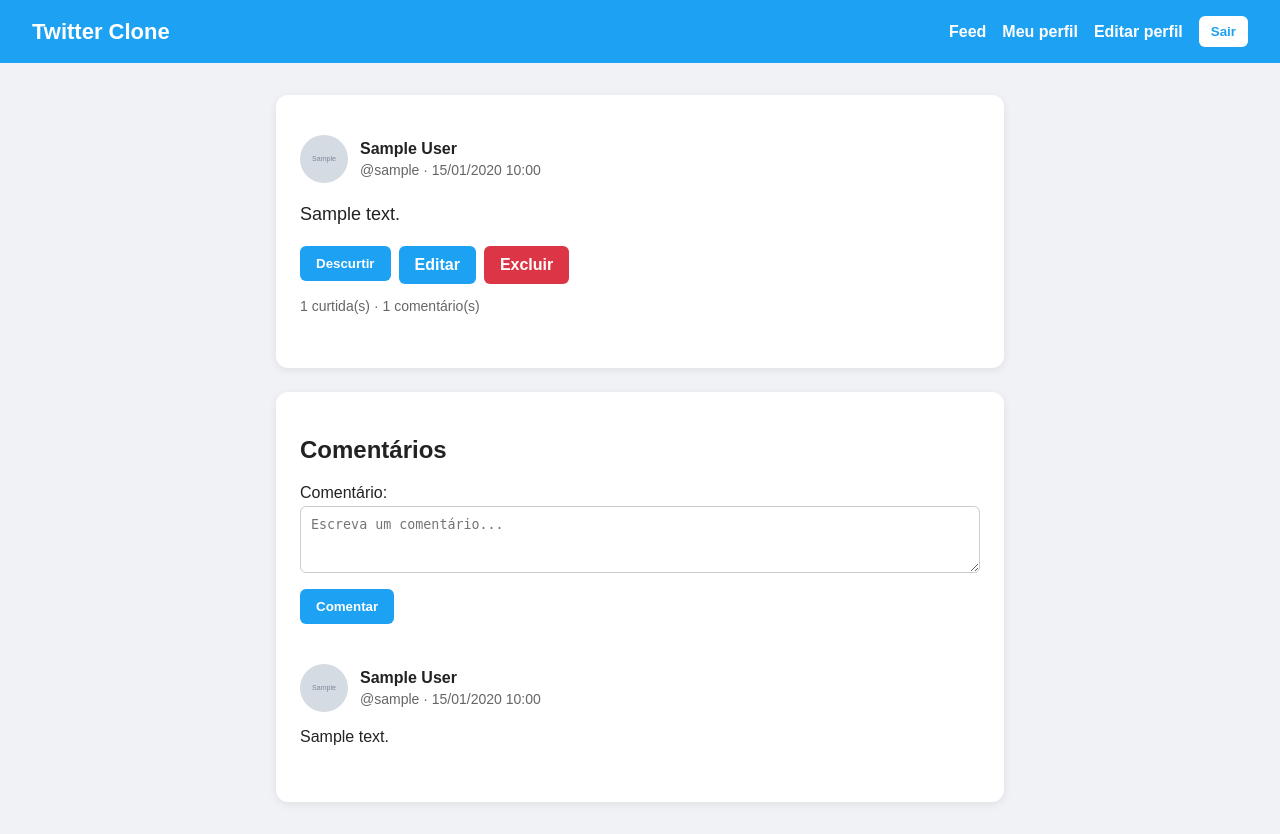
After one commit to ElMathidones/twitter-clone-ebac, a Django app: page /posts/1/ in a window 1280 px wide. The commit adds this page. Run offline with Django 5.2, Linux system fonts and the light colour scheme; a user stored in the database is signed in; tables that the repository leaves empty hold one stand-in row (values such as "Sample post"); grey boxes marked "Sample" are stand-in pictures.

Commit message:
Add likes and comments

```diff
--- a/accounts/views.py
+++ b/accounts/views.py
@@ -44,6 +44,9 @@ def profile_view(request, username):
     followers_count = profile_user.followers.count()
     following_count = profile_user.following.count()
     posts = profile_user.posts.all()
+    liked_post_ids = set(
+        request.user.likes.values_list('post_id', flat=True)
+    )
 
     return render(request, 'accounts/profile.html', {
         'profile_user': profile_user,
@@ -51,6 +54,7 @@ def profile_view(request, username):
         'followers_count': followers_count,
         'following_count': following_count,
         'posts': posts,
+        'liked_post_ids': liked_post_ids,
     })
 
 
--- a/posts/forms.py
+++ b/posts/forms.py
@@ -1,6 +1,6 @@
 from django import forms
 
-from .models import Post
+from .models import Comment, Post
 
 
 class PostForm(forms.ModelForm):
@@ -17,3 +17,19 @@ class PostForm(forms.ModelForm):
                 'maxlength': 280,
             })
         }
+
+
+class CommentForm(forms.ModelForm):
+    class Meta:
+        model = Comment
+        fields = ['content']
+        labels = {
+            'content': 'Comentário',
+        }
+        widgets = {
+            'content': forms.Textarea(attrs={
+                'rows': 3,
+                'placeholder': 'Escreva um comentário...',
+                'maxlength': 280,
+            })
+        }
--- a/posts/urls.py
+++ b/posts/urls.py
@@ -6,6 +6,8 @@ from . import views
 urlpatterns = [
     path('', views.feed_view, name='feed'),
     path('posts/create/', views.create_post_view, name='post_create'),
+    path('posts/<int:pk>/', views.post_detail_view, name='post_detail'),
+    path('posts/<int:pk>/like/', views.like_toggle_view, name='post_like'),
     path('posts/<int:pk>/edit/', views.update_post_view, name='post_update'),
     path('posts/<int:pk>/delete/', views.delete_post_view, name='post_delete'),
 ]
--- a/posts/views.py
+++ b/posts/views.py
@@ -3,8 +3,8 @@ from django.contrib.auth.decorators import login_required
 from django.shortcuts import get_object_or_404, redirect, render
 
 from accounts.models import Follow
-from .forms import PostForm
-from .models import Post
+from .forms import CommentForm, PostForm
+from .models import Like, Post
 
 
 @login_required
@@ -15,13 +15,17 @@ def feed_view(request):
 
     posts = Post.objects.filter(
         author_id__in=followed_users
-    ).select_related('author', 'author__profile')
+    ).select_related('author', 'author__profile').prefetch_related('likes', 'comments')
 
     form = PostForm()
+    liked_post_ids = set(
+        request.user.likes.values_list('post_id', flat=True)
+    )
 
     return render(request, 'posts/feed.html', {
         'posts': posts,
         'form': form,
+        'liked_post_ids': liked_post_ids,
     })
 
 
@@ -39,6 +43,59 @@ def create_post_view(request):
             return redirect('profile', username=request.user.username)
 
     return redirect('feed')
+
+
+@login_required
+def post_detail_view(request, pk):
+    post = get_object_or_404(
+        Post.objects.select_related('author', 'author__profile'),
+        pk=pk
+    )
+
+    comments = post.comments.select_related('user', 'user__profile').all()
+    liked_post_ids = set(
+        request.user.likes.values_list('post_id', flat=True)
+    )
+
+    if request.method == 'POST':
+        comment_form = CommentForm(request.POST)
+
+        if comment_form.is_valid():
+            comment = comment_form.save(commit=False)
+            comment.user = request.user
+            comment.post = post
+            comment.save()
+
+            messages.success(request, 'Comentário publicado com sucesso.')
+            return redirect('post_detail', pk=post.pk)
+    else:
+        comment_form = CommentForm()
+
+    return render(request, 'posts/post_detail.html', {
+        'post': post,
+        'comments': comments,
+        'comment_form': comment_form,
+        'liked_post_ids': liked_post_ids,
+    })
+
+
+@login_required
+def like_toggle_view(request, pk):
+    post = get_object_or_404(Post, pk=pk)
+
+    like, created = Like.objects.get_or_create(
+        user=request.user,
+        post=post
+    )
+
+    if created:
+        messages.success(request, 'Postagem curtida.')
+    else:
+        like.delete()
+        messages.success(request, 'Curtida removida.')
+
+    next_url = request.POST.get('next') or 'feed'
+    return redirect(next_url)
 
 
 @login_required
--- a/static/css/style.css
+++ b/static/css/style.css
@@ -187,3 +187,16 @@ button,
 .danger-button {
     background: #dc3545;
 }
+
+.comments-list {
+    margin-top: 24px;
+}
+
+.comment-card {
+    border-top: 1px solid #ddd;
+    padding: 16px 0;
+}
+
+.comment-card:first-of-type {
+    border-top: none;
+}
--- /dev/null
+++ b/templates/posts/post_detail.html
@@ -0,0 +1,84 @@
+{% extends 'base.html' %}
+
+{% block content %}
+<section class="card">
+    <article class="post-card">
+        <div class="post-header">
+            {% if post.author.profile.avatar %}
+                <img src="{{ post.author.profile.avatar.url }}" alt="Foto de perfil" class="small-avatar">
+            {% else %}
+                <div class="small-avatar-placeholder">👤</div>
+            {% endif %}
+
+            <div>
+                <a href="{% url 'profile' post.author.username %}">
+                    <strong>{{ post.author.profile.display_name|default:post.author.username }}</strong>
+                </a>
+                <p>@{{ post.author.username }} · {{ post.created_at|date:"d/m/Y H:i" }}</p>
+            </div>
+        </div>
+
+        <p class="post-content">{{ post.content|linebreaksbr }}</p>
+
+        <div class="post-actions">
+            <form method="post" action="{% url 'post_like' post.pk %}">
+                {% csrf_token %}
+                <input type="hidden" name="next" value="{{ request.path }}">
+                <button type="submit">
+                    {% if post.id in liked_post_ids %}
+                        Descurtir
+                    {% else %}
+                        Curtir
+                    {% endif %}
+                </button>
+            </form>
+
+            {% if user == post.author %}
+                <a href="{% url 'post_update' post.pk %}" class="button-link">Editar</a>
+                <a href="{% url 'post_delete' post.pk %}" class="button-link danger">Excluir</a>
+            {% endif %}
+        </div>
+
+        <p class="post-date">
+            {{ post.likes.count }} curtida(s) · {{ post.comments.count }} comentário(s)
+        </p>
+    </article>
+</section>
+
+<section class="card">
+    <h2>Comentários</h2>
+
+    <form method="post">
+        {% csrf_token %}
+        {{ comment_form.as_p }}
+        <button type="submit">Comentar</button>
+    </form>
+
+    <div class="comments-list">
+        {% if comments %}
+            {% for comment in comments %}
+                <article class="comment-card">
+                    <div class="post-header">
+                        {% if comment.user.profile.avatar %}
+                            <img src="{{ comment.user.profile.avatar.url }}" alt="Foto de perfil" class="small-avatar">
+                        {% else %}
+                            <div class="small-avatar-placeholder">👤</div>
+                        {% endif %}
+
+                        <div>
+                            <a href="{% url 'profile' comment.user.username %}">
+                                <strong>{{ comment.user.profile.display_name|default:comment.user.username }}</strong>
+                            </a>
+                            <p>@{{ comment.user.username }} · {{ comment.created_at|date:"d/m/Y H:i" }}</p>
+                        </div>
+                    </div>
+
+                    <p>{{ comment.content|linebreaksbr }}</p>
+                </article>
+            {% endfor %}
+        {% else %}
+            <p>Ainda não há comentários nesta postagem.</p>
+        {% endif %}
+    </div>
+</section>
+{% endblock %}
```
Also changed, not shown: templates/accounts/profile.html (+24 -4 lines), templates/posts/feed.html (+22 -0 lines).
